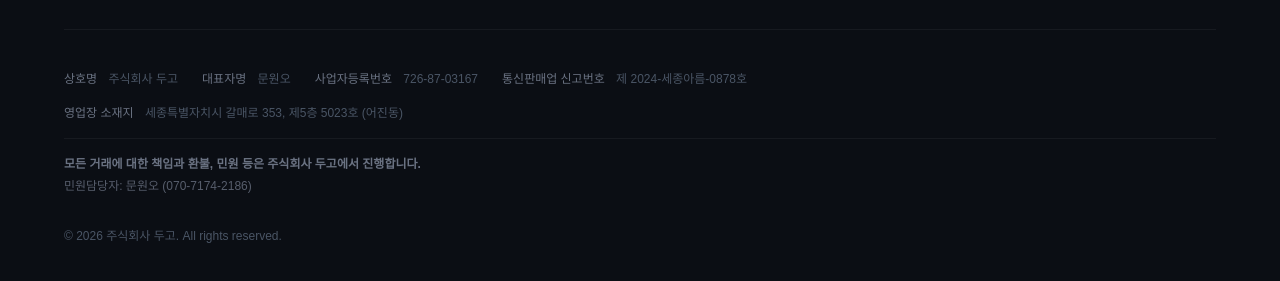
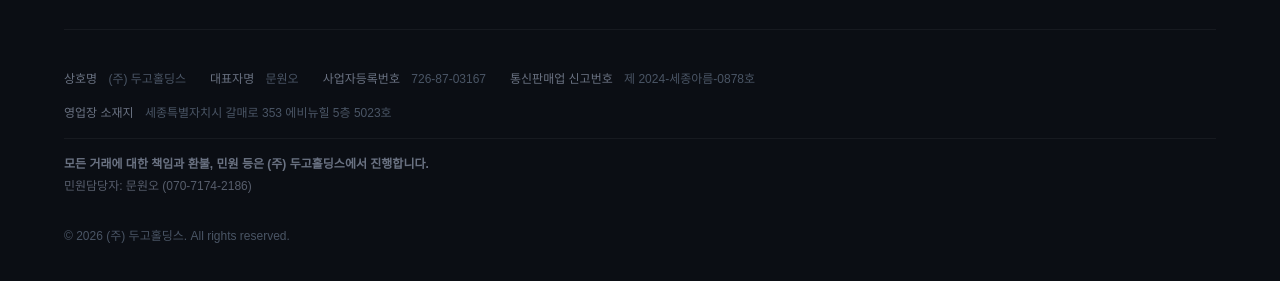
Before and after one commit to DOOGOINC/doogo-editor, a Next.js app: page / in a window 1280 px wide. Shown: the part 4418-4699 px from the top of the page. Built offline with nearby package versions, Linux system fonts and the light colour scheme; no server answers; the database is empty; a web font is replaced by a local one.

Commit message:
fix: 1.7

```diff
--- a/app/layout.tsx
+++ b/app/layout.tsx
@@ -15,13 +15,14 @@ const geistMono = Geist_Mono({
 });
 
 export const metadata: Metadata = {
-  // 1. 이건 구글/네이버 검색 결과용 (길어도 괜찮음)
+  metadataBase: new URL("https://doogostudio.co.kr"),
+  // 1. 구글/네이버 검색 결과용
   title: {
     default: "AI 상세페이지 자동 제작 | 상품사진 한 장으로 쇼핑몰 매출 콘텐츠 완성 - 두고스튜디오",
     template: "%s | doogo",
   },
 
-  // 2. 이게 카카오톡/SNS 공유용 (짧게 수정 제안)
+  // 2.  카카오톡/SNS 공유용
   openGraph: {
     title: "AI 상세페이지 자동 제작 | 상품사진 한 장으로 쇼핑몰 매출 콘텐츠 완성 - 두고스튜디오",
     description: "상품 사진 한 장만 업로드하면 AI가 상세페이지, 광고 콘텐츠까지 자동 생성합니다.  쇼핑몰 운영자를 위한 빠르고 쉬운 상세페이지 제작 솔루션, 두고스튜디오. ",
--- a/app/policy/privacy/page.tsx
+++ b/app/policy/privacy/page.tsx
@@ -10,7 +10,7 @@ export default function PrivacyPolicyPage() {
       <div className="space-y-12 text-[15px] text-gray-700 leading-[1.8]">
         <section className="space-y-4">
           <p>
-            주식회사 doogo (이하 &quot;회사&quot;)는 개인정보를 소중하게 생각하고 개인정보를 보호하기 위하여 최선을 다하고 있습니다. &quot;회사&quot;는 본 개인정보처리방침을 통하여 이용자가 제공하는 개인정보가 어떠한 용도와 방식으로 이용되고 있으며 개인정보보호를 위해 어떠한 조치가 취해지고 있는지 알려드리고자 합니다.
+            (주) 두고홀딩스 (이하 &quot;회사&quot;)는 개인정보를 소중하게 생각하고 개인정보를 보호하기 위하여 최선을 다하고 있습니다. &quot;회사&quot;는 본 개인정보처리방침을 통하여 이용자가 제공하는 개인정보가 어떠한 용도와 방식으로 이용되고 있으며 개인정보보호를 위해 어떠한 조치가 취해지고 있는지 알려드리고자 합니다.
           </p>
         </section>
 
--- a/app/policy/terms/page.tsx
+++ b/app/policy/terms/page.tsx
@@ -12,7 +12,7 @@ export default function TermsPage() {
         <section className="space-y-4">
           <h2 className="text-[18px] font-bold text-gray-900">제 1 조 (목적)</h2>
           <p>
-            본 약관은 주식회사 doogo(이하 &quot;회사&quot;)가 운영하는 &quot;doogo&quot; 웹사이트 및 관련 서비스(이하 &quot;서비스&quot;)의 이용 조건 및 절차, 회사와 회원 간의 권리, 의무 및 책임 사항을 규정함을 목적으로 합니다.
+            본 약관은 (주) 두고홀딩스(이하 &quot;회사&quot;)가 운영하는 &quot;doogo&quot; 웹사이트 및 관련 서비스(이하 &quot;서비스&quot;)의 이용 조건 및 절차, 회사와 회원 간의 권리, 의무 및 책임 사항을 규정함을 목적으로 합니다.
           </p>
         </section>
 
@@ -108,7 +108,7 @@ export default function TermsPage() {
         <div className="pt-10 text-[13px] text-gray-500 space-y-1">
           <p>공고일자: 2026년 03월 16일</p>
           <p>시행일자: 2026년 03월 16일</p>
-          <p>주식회사 두고 (대표자: 문원오)</p>
+          <p>(주) 두고홀딩스 (대표자: 문원오)</p>
         </div>
       </div>
     </PolicyLayout>
--- a/components/layout/SiteFooter.tsx
+++ b/components/layout/SiteFooter.tsx
@@ -53,23 +53,23 @@ export default function SiteFooter() {
         {/* 사업자 정보 상세 영역 */}
         <div className="pt-10 border-t border-white/5 space-y-4">
           <div className="flex flex-wrap gap-x-6 gap-y-2 text-[12px] text-gray-600">
-            <p><span className="text-gray-500 mr-2">상호명</span> 주식회사 두고</p>
+            <p><span className="text-gray-500 mr-2">상호명</span> (주) 두고홀딩스</p>
             <p><span className="text-gray-500 mr-2">대표자명</span> 문원오</p>
             <p><span className="text-gray-500 mr-2">사업자등록번호</span> 726-87-03167</p>
             <p><span className="text-gray-500 mr-2">통신판매업 신고번호</span> 제 2024-세종아름-0878호</p>
           </div>
           <div className="text-[12px] text-gray-600">
-            <p><span className="text-gray-500 mr-2">영업장 소재지</span> 세종특별자치시 갈매로 353, 제5층 5023호 (어진동)</p>
+            <p><span className="text-gray-500 mr-2">영업장 소재지</span> 세종특별자치시 갈매로 353 에비뉴힐 5층 5023호</p>
           </div>
           {/* KG 이니시스 필수 고지 사항 */}
           <div className="pt-4 space-y-1 text-[12px] text-gray-500/80 border-t border-white/5">
-            <p className="font-bold text-gray-500">모든 거래에 대한 책임과 환불, 민원 등은 주식회사 두고에서 진행합니다.</p>
+            <p className="font-bold text-gray-500">모든 거래에 대한 책임과 환불, 민원 등은 (주) 두고홀딩스에서 진행합니다.</p>
             <p>민원담당자: 문원오 (070-7174-2186)</p>
           </div>
         </div>
 
         <div className="pt-8 flex flex-col sm:flex-row justify-between items-center gap-4 text-[12px] text-gray-600">
-          <p>© {new Date().getFullYear()} 주식회사 두고. All rights reserved.</p>
+          <p>© {new Date().getFullYear()} (주) 두고홀딩스. All rights reserved.</p>
           {/* <div className="flex gap-6">
             <button className="hover:text-gray-400">유튜브</button>
             <button className="hover:text-gray-400">인스타</button>
```
Also changed, not shown: app/purchase/page.tsx (+3 -4 lines).
